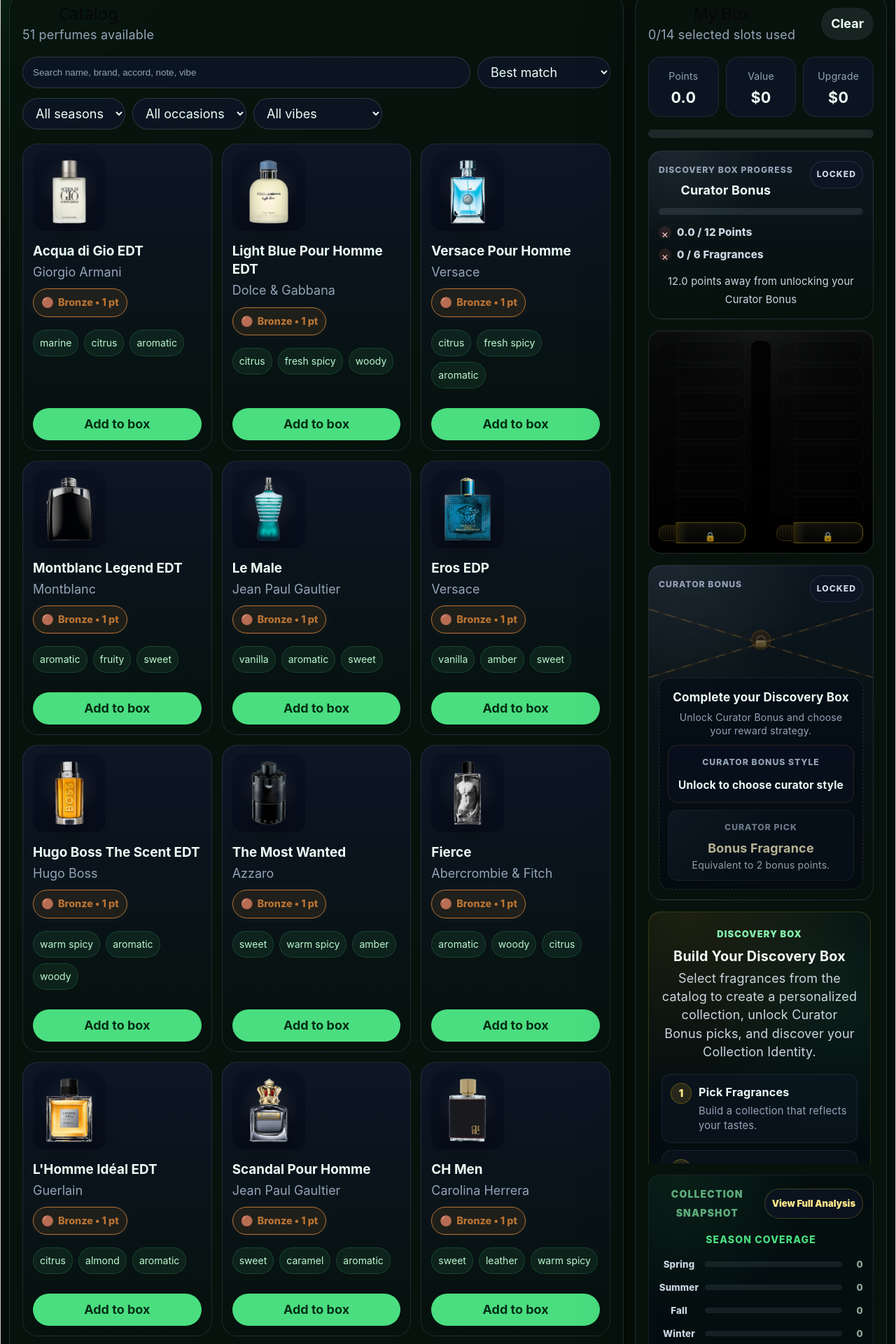
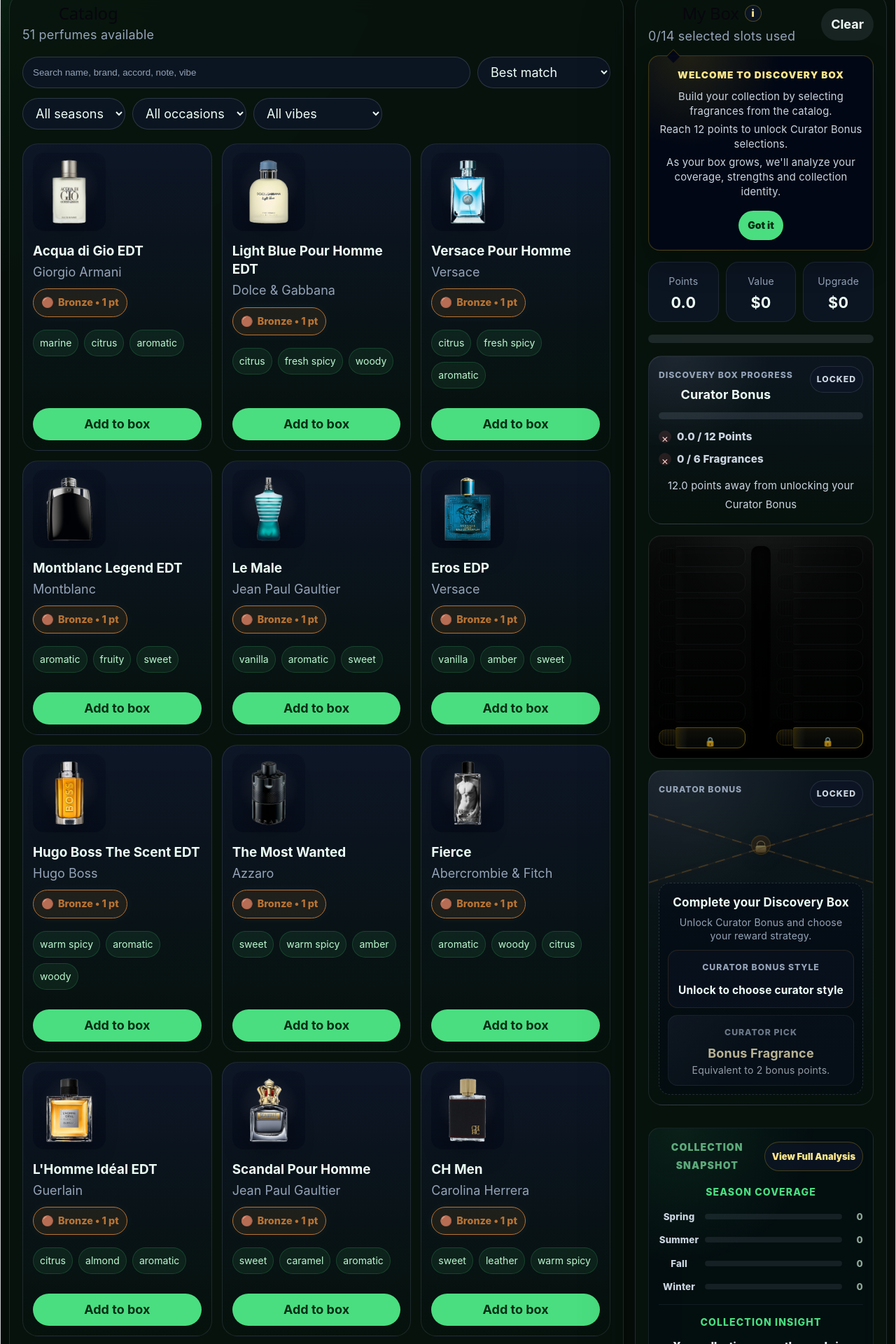
Before and after one commit to Felixchwan/decant-builder, a React (Vite) app: page / in a window 1280 px wide. Shown: the part 180-2100 px from the top of the page at 70% size. Built offline with nearby package versions, Linux system fonts and the light colour scheme.

Commit message:
feat: introduce contextual onboarding for my box

```diff
--- a/src/App.css
+++ b/src/App.css
@@ -88,9 +88,91 @@
   margin: 0;
 }
 
+.panel-title-row {
+  display: inline-flex;
+  align-items: center;
+  gap: 8px;
+}
+
+.info-button {
+  display: inline-grid;
+  place-items: center;
+  width: 24px;
+  height: 24px;
+  border: 1px solid rgba(250, 204, 21, 0.28);
+  border-radius: 999px;
+  background: rgba(15, 23, 42, 0.72);
+  color: #fde68a;
+  font-size: 0.78rem;
+  font-weight: 900;
+  line-height: 1;
+}
+
+.info-button:hover {
+  border-color: rgba(250, 204, 21, 0.44);
+  background: rgba(250, 204, 21, 0.10);
+}
+
 .panel-header p {
   margin: 4px 0 0;
   color: #94a3b8;
+}
+
+.discovery-coachmark {
+  position: relative;
+  display: grid;
+  gap: 12px;
+  margin: -4px 0 16px;
+  padding: 14px;
+  border-radius: 16px;
+  background:
+    radial-gradient(circle at 18% 0, rgba(250, 204, 21, 0.12), transparent 34%),
+    rgba(2, 6, 23, 0.86);
+  border: 1px solid rgba(250, 204, 21, 0.24);
+  box-shadow:
+    0 18px 42px rgba(0, 0, 0, 0.24),
+    0 0 0 1px rgba(255, 255, 255, 0.02) inset;
+}
+
+.coachmark-pointer {
+  position: absolute;
+  top: -7px;
+  left: 28px;
+  width: 14px;
+  height: 14px;
+  transform: rotate(45deg);
+  background: rgba(2, 6, 23, 0.92);
+  border-left: 1px solid rgba(250, 204, 21, 0.24);
+  border-top: 1px solid rgba(250, 204, 21, 0.24);
+}
+
+.discovery-coachmark span:not(.coachmark-pointer) {
+  display: block;
+  margin-bottom: 8px;
+  color: #fde68a;
+  font-size: 0.76rem;
+  font-weight: 900;
+  letter-spacing: 0.08em;
+  text-transform: uppercase;
+}
+
+.discovery-coachmark p {
+  margin: 5px 0 0;
+  color: #cbd5e1;
+  font-size: 0.82rem;
+  line-height: 1.42;
+}
+
+.discovery-coachmark button {
+  justify-self: center;
+  margin-top: 4px;
+  border: 0;
+  border-radius: 999px;
+  padding: 8px 13px;
+  background: #4ade80;
+  color: #052e16;
+  font-size: 0.78rem;
+  font-weight: 900;
 }
 
 .catalog-controls {
--- a/src/components/BuilderPanel.jsx
+++ b/src/components/BuilderPanel.jsx
@@ -35,6 +35,14 @@
   isBoxReady,
   onAddPerfume,
 }) {
+    const [hasSeenDiscoveryIntro, setHasSeenDiscoveryIntro] = useState(() => {
+      if (typeof window === "undefined") {
+        return true;
+      }
+
+      return window.localStorage.getItem("discoveryBoxIntroSeen") === "true";
+    });
+    const [isDiscoveryIntroOpen, setIsDiscoveryIntroOpen] = useState(false);
     const [isNotesModalOpen, setIsNotesModalOpen] = useState(false);
     const [isFinalSummaryOpen, setIsFinalSummaryOpen] = useState(false);
     const [isCollectionSnapshotOpen, setIsCollectionSnapshotOpen] = useState(false);
@@ -64,6 +72,18 @@
     );
     const isCuratorBonusUnlocked =
       totalPoints >= DISCOVERY_BONUS_TARGET_POINTS && totalSlots >= minSlots;
+    const shouldShowDiscoveryIntro =
+      selectedPerfumes.length === 0 &&
+      (!hasSeenDiscoveryIntro || isDiscoveryIntroOpen);
+
+    const dismissDiscoveryIntro = () => {
+      if (typeof window !== "undefined") {
+        window.localStorage.setItem("discoveryBoxIntroSeen", "true");
+      }
+
+      setHasSeenDiscoveryIntro(true);
+      setIsDiscoveryIntroOpen(false);
+    };
 
     useEffect(() => {
       let animationTimeout;
@@ -91,7 +111,17 @@
     <aside className="builder-panel">
       <div className="panel-header">
         <div>
-          <h2>My Box</h2>
+          <div className="panel-title-row">
+            <h2>My Box</h2>
+            <button
+              className="info-button"
+              type="button"
+              onClick={() => setIsDiscoveryIntroOpen(true)}
+              aria-label="Show Discovery Box introduction"
+            >
+              i
+            </button>
+          </div>
           <p>
             {totalSlots}/{maxSelectableSlots} selected slots used
           </p>
@@ -101,6 +131,10 @@
           Clear
         </button>
       </div>
+
+      {shouldShowDiscoveryIntro && (
+        <DiscoveryBoxCoachmark onDismiss={dismissDiscoveryIntro} />
+      )}
 
       <div className="stats-grid">
         <div className="stat-card">
@@ -182,45 +216,7 @@
       )}
 
       <div className="selected-list">
-        {selectedPerfumes.length === 0 ? (
-          <div className="empty-state discovery-empty-state">
-            <div className="discovery-empty-intro">
-              <span>Discovery Box</span>
-              <h3>Build Your Discovery Box</h3>
-              <p>
-                Select fragrances from the catalog to create a personalized
-                collection, unlock Curator Bonus picks, and discover your
-                Collection Identity.
-              </p>
-            </div>
-
-            <div className="discovery-empty-steps">
-              <div>
-                <span>1</span>
-                <strong>Pick Fragrances</strong>
-                <p>Build a collection that reflects your tastes.</p>
-              </div>
-
-              <div>
-                <span>2</span>
-                <strong>Unlock Curator Bonus</strong>
-                <p>
-                  Reach the minimum requirements and receive hidden
-                  curator-selected bonus fragrances.
-                </p>
-              </div>
-
-              <div>
-                <span>3</span>
-                <strong>Reveal Your Collection DNA</strong>
-                <p>
-                  Review your accords, seasonal coverage, strengths, and
-                  collection identity.
-                </p>
-              </div>
-            </div>
-          </div>
-        ) : (
+        {selectedPerfumes.length > 0 &&
           selectedPerfumes.map((perfume, index) => (
             <div className="selected-item" key={`${perfume.id}-${index}`}>
               <div>
@@ -241,8 +237,7 @@
 
               <button onClick={() => onRemovePerfume(index)}>Remove</button>
             </div>
-          ))
-        )}
+          ))}
       </div>
 
       <CollectionSnapshot
@@ -447,6 +442,28 @@
         />
       )}
     </aside>
+  );
+}
+
+function DiscoveryBoxCoachmark({ onDismiss }) {
+  return (
+    <section className="discovery-coachmark" aria-label="Discovery Box introduction">
+      <span className="coachmark-pointer" aria-hidden="true" />
+
+      <div>
+        <span>Welcome to Discovery Box</span>
+        <p>Build your collection by selecting fragrances from the catalog.</p>
+        <p>Reach 12 points to unlock Curator Bonus selections.</p>
+        <p>
+          As your box grows, we'll analyze your coverage, strengths and
+          collection identity.
+        </p>
+      </div>
+
+      <button type="button" onClick={onDismiss}>
+        Got it
+      </button>
+    </section>
   );
 }
 
```
